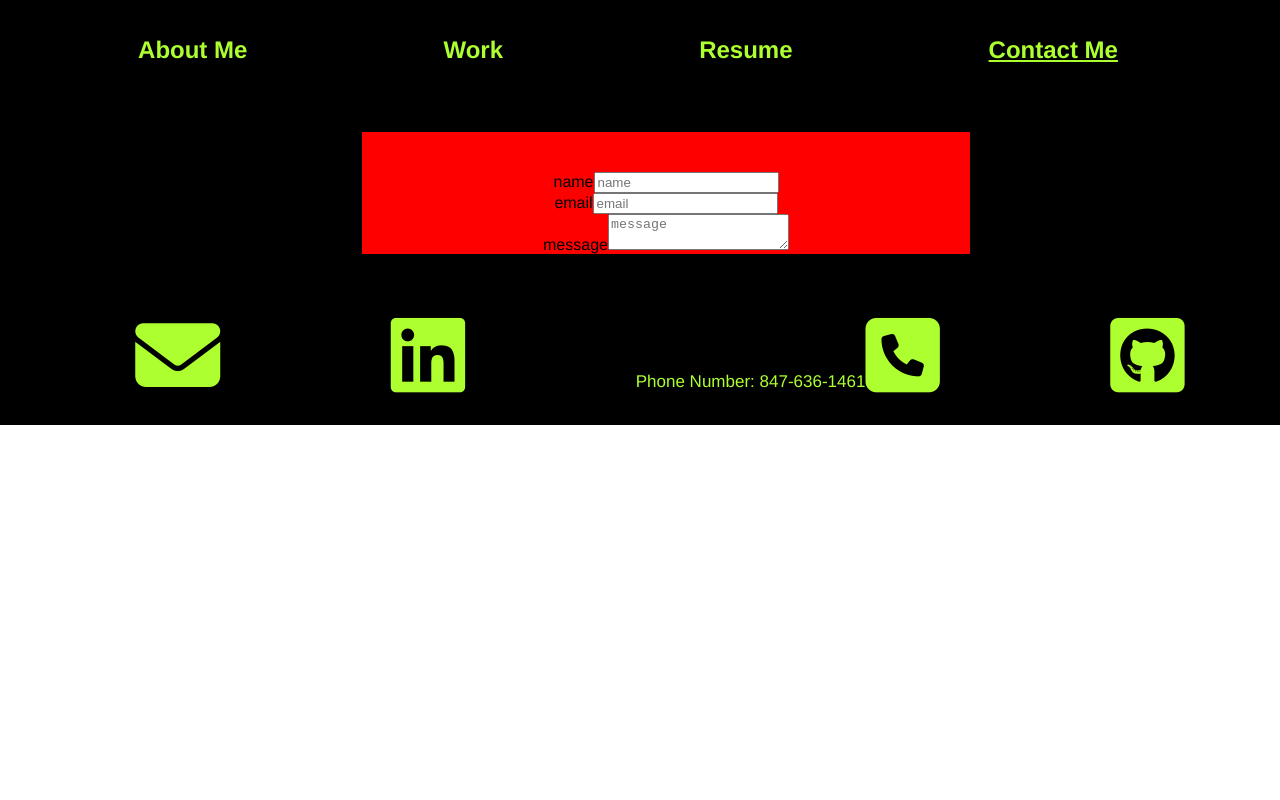
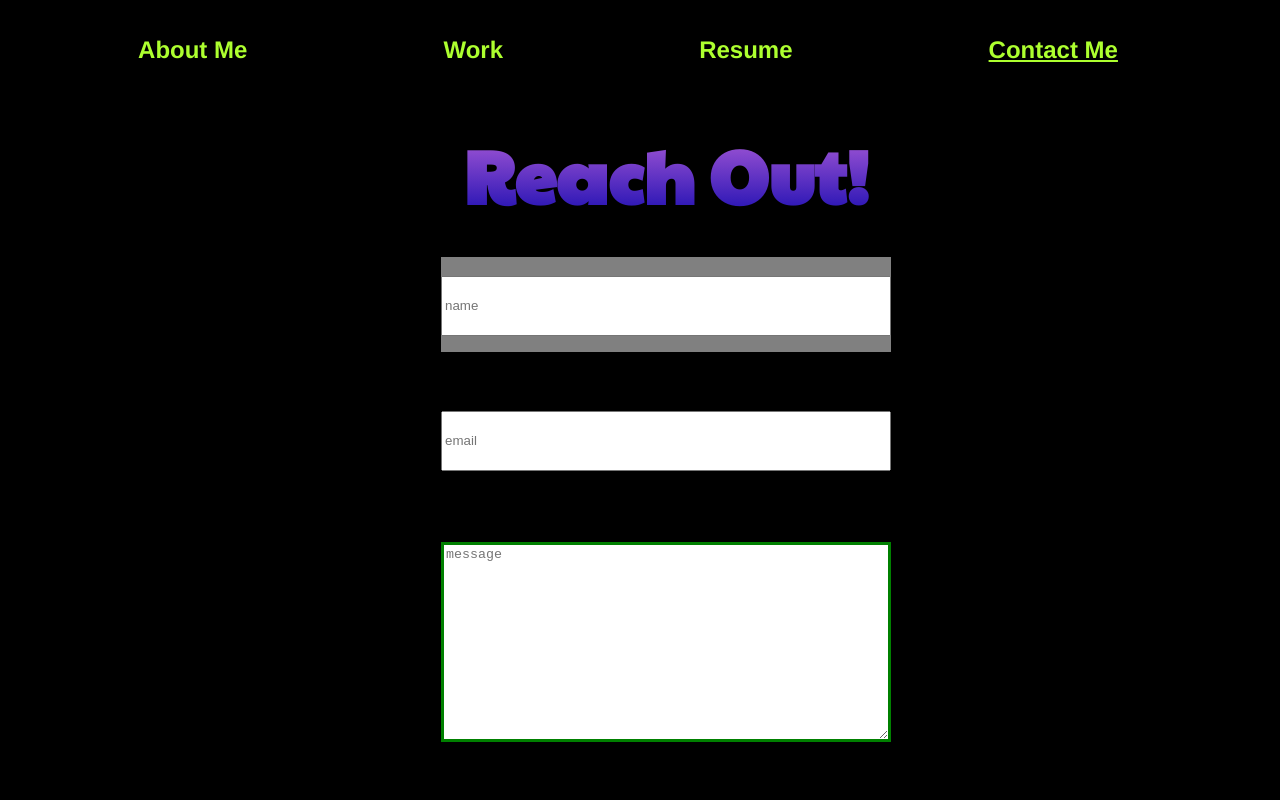
Before and after one commit to ZacharyFeltman/new-react-portfolio, a React (Create React App) app: page /react-portfolio/contact in a window 1280 px wide. Shown: the top 800 px of the page. Built offline with nearby package versions, Linux system fonts and the light colour scheme.

Commit message:
been working on contact me page

```diff
--- a/public/index.html
+++ b/public/index.html
@@ -1,16 +1,17 @@
 <!DOCTYPE html>
 <html lang="en">
+
 <head>
   <title>Zach Feltman | Full-Stack Developer</title>
   <meta charset="utf-8" />
   <link rel="stylesheet" href="https://cdnjs.cloudflare.com/ajax/libs/font-awesome/6.2.1/css/all.min.css">
   <link rel="icon" href="%PUBLIC_URL%/favicon.ico" />
+  <link rel="preconnect" href="https://fonts.googleapis.com">
+  <link rel="preconnect" href="https://fonts.gstatic.com" crossorigin>
+  <link href="https://fonts.googleapis.com/css2?family=Paytone+One&display=swap" rel="stylesheet">
   <meta name="viewport" content="width=device-width, initial-scale=1" />
   <meta name="theme-color" content="#000000" />
-    <meta
-      name="description"
-      content="Web site created using create-react-app"
-    />
+  <meta name="description" content="Web site created using create-react-app" />
   <link rel="apple-touch-icon" href="%PUBLIC_URL%/logo192.png" />
   <!--
       manifest.json provides metadata used when your web app is installed on a
@@ -27,6 +28,7 @@
       Learn how to configure a non-root public URL by running `npm run build`.
     -->
 </head>
+
 <body>
   <noscript>You need to enable JavaScript to run this app.</noscript>
   <div id="root"></div>
@@ -41,4 +43,5 @@
       To create a production bundle, use `npm run build` or `yarn build`.
     -->
 </body>
+
 </html>
--- a/src/App.css
+++ b/src/App.css
@@ -209,13 +209,55 @@ aside img {
   max-width: 100%;
 }
 
+#title-text {
+  font-family: 'Paytone One', sans-serif;
+  font-size: 75px;
+  background: -webkit-linear-gradient(rgb(179, 95, 218), rgb(22, 11, 175));
+  -webkit-background-clip: text;
+  -webkit-text-fill-color: transparent;
+  margin-bottom: 15px;
+  margin-top: -5px;
+}
+
 #contact {
   display: flex;
   flex-direction: column;
   align-items: center;
   width: 50%;
-  background-color: red;
   margin-left: 330px;
+  line-height: 95px;
+  color: white;
+}
+
+.name-contact {
+  margin: 20px;
+  background-color: gray;
+}
+
+.email-contact {
+  margin: 20px;
+}
+
+.message-contact {
+  margin: 20px;
+}
+
+textarea {
+  height: 200px;
+  width: 450px;
+  margin-top: 15px;
+  border: solid, green;
+}
+
+input {
+  height: 60px;
+  width: 450px;
+}
+
+label {
+  display: block;
+  margin-bottom: -30px;
+  font-size: 30px;
 }
 
 
--- a/src/components/contact.js
+++ b/src/components/contact.js
@@ -13,9 +13,9 @@ class Contact extends React.Component {
   render() {
     return (
       <section id="contact">
-        <h2 Contact Form></h2>
+        <h2 Contact Form id="title-text">Reach Out!</h2>
         <div class="name-contact">
-          <label>name</label>
+          {/* <label>name</label> */}
           <input
             type="text"
             value={this.state.name}
@@ -25,7 +25,7 @@ class Contact extends React.Component {
           ></input>
         </div>
         <div class="email-contact">
-          <label>email</label>
+          {/* <label>email</label> */}
           <input
             type="text"
             value={this.state.email}
@@ -35,8 +35,9 @@ class Contact extends React.Component {
           ></input>
         </div>
         <div class="message-contact">
-          <label>message</label>
+          {/* <label>message</label> */}
           <textarea
+            // type="text"
             placeholder="message"
             onChange={this.handleMessageChange}
             onBlur={this.handleNotBlank}
```
Lines whose indentation alone changed are shown as unchanged.
